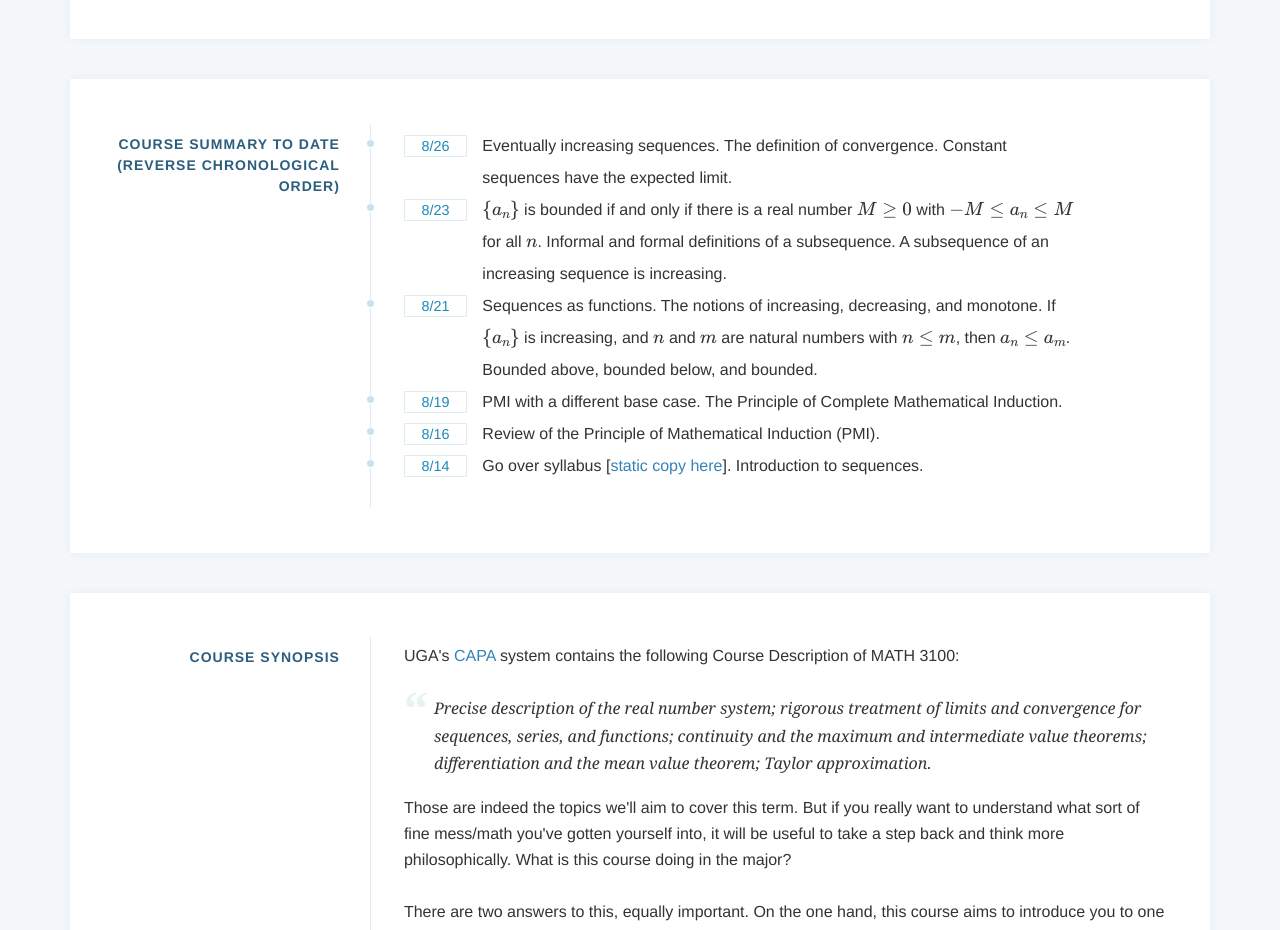
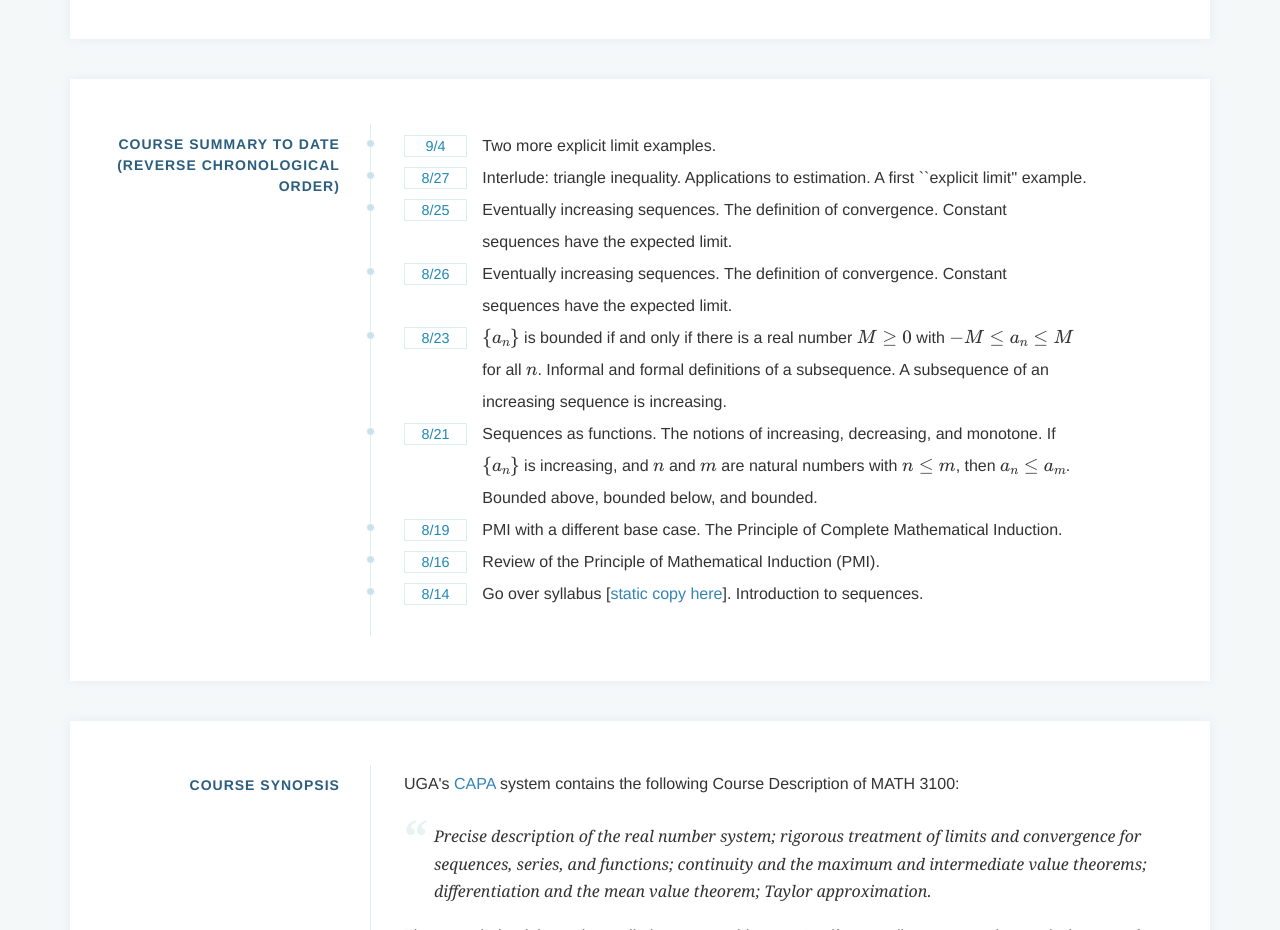
Before and after one commit to twonth/twonth.github.io, a plain HTML site: page 3100f24.html in a window 1280 px wide. Shown: the part 840-1770 px from the top of the page. Drawn offline with nearby package versions, Linux system fonts and the light colour scheme; some packages are replaced by stand-ins of ours; a script that the page names is missing; files whose address does not match are found by name; a web font is replaced by a local one.

Commit message:
Update 3100f24.html

```diff
--- a/3100f24.html
+++ b/3100f24.html
@@ -140,7 +140,12 @@
                                             </div>
                                              <div class="module-content col-sm-9">
                                                 <ul class="course-summary-to-date">
+                                                    <li class="with-bullet"><span class="course-date col-sm-1">9/4</span><span class="course-task col-md-10"> Two more explicit limit examples. </span></li>
 
+
+                                                    <li class="with-bullet"><span class="course-date col-sm-1">8/27</span><span class="course-task col-md-10"> Interlude: triangle inequality. Applications to estimation. A first ``explicit limit'' example.</span></li>
+
+                                                    <li class="with-bullet"><span class="course-date col-sm-1">8/25</span><span class="course-task col-md-10"> Eventually increasing sequences. The definition of convergence. Constant sequences have the expected limit. </span></li>
                                                     <li class="with-bullet"><span class="course-date col-sm-1">8/26</span><span class="course-task col-md-10"> Eventually increasing sequences. The definition of convergence. Constant sequences have the expected limit. </span></li>
                                                     <li class="with-bullet"><span class="course-date col-sm-1">8/23</span><span class="course-task col-md-10"> $\{a_n\}$ is bounded if and only if there is a real number $M\ge 0$ with $-M\le a_n\le M$ for all $n$. Informal and formal definitions of a subsequence.  A subsequence of an increasing sequence is increasing.</span></li>
                                                 <li class="with-bullet"><span class="course-date col-sm-1">8/21</span><span class="course-task col-md-10"> Sequences as functions. The notions of increasing, decreasing, and monotone. If $\{a_n\}$ is increasing, and $n$ and $m$ are natural numbers with $n\le m$, then $a_n \le a_m$. Bounded above, bounded below, and bounded.</span></li>
```
